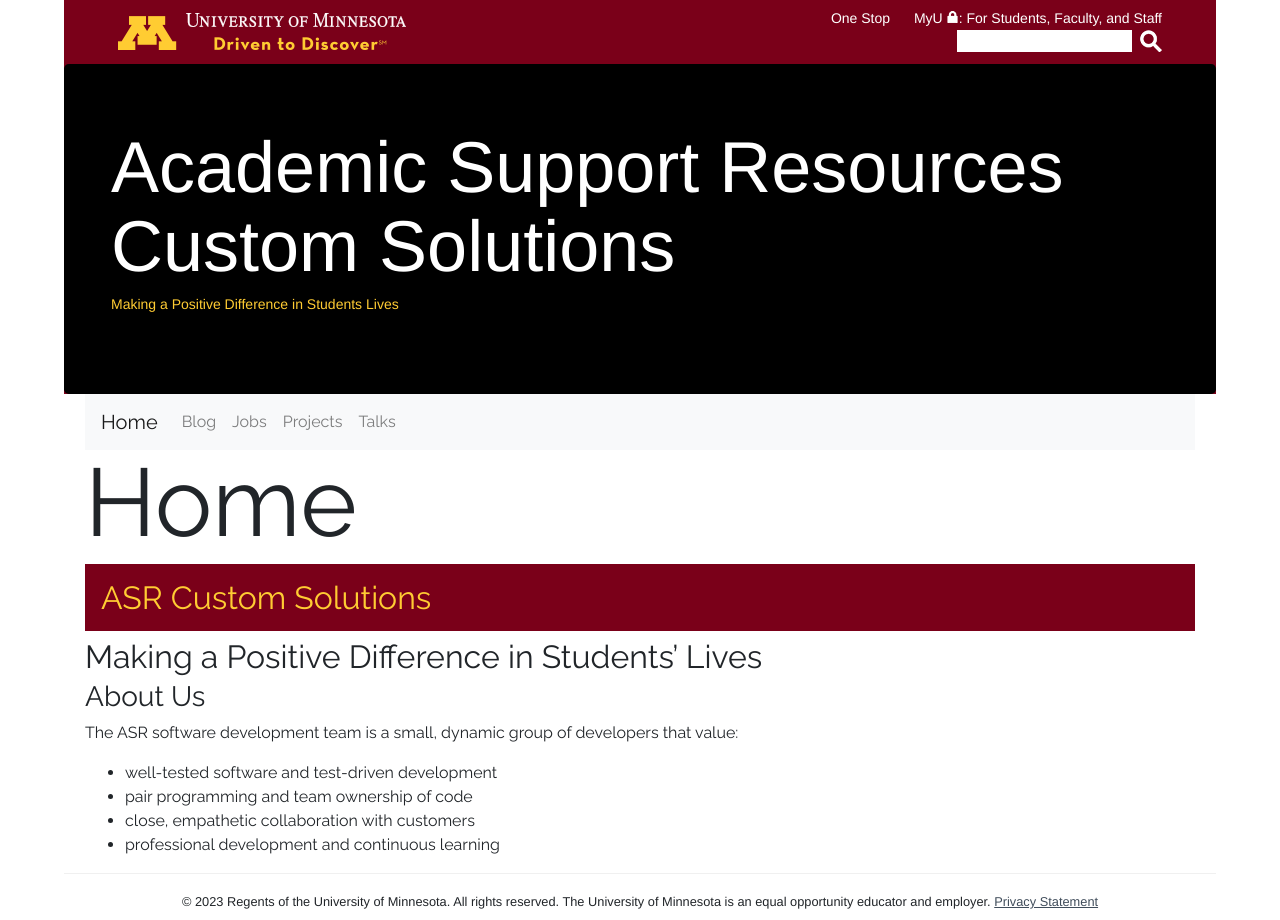
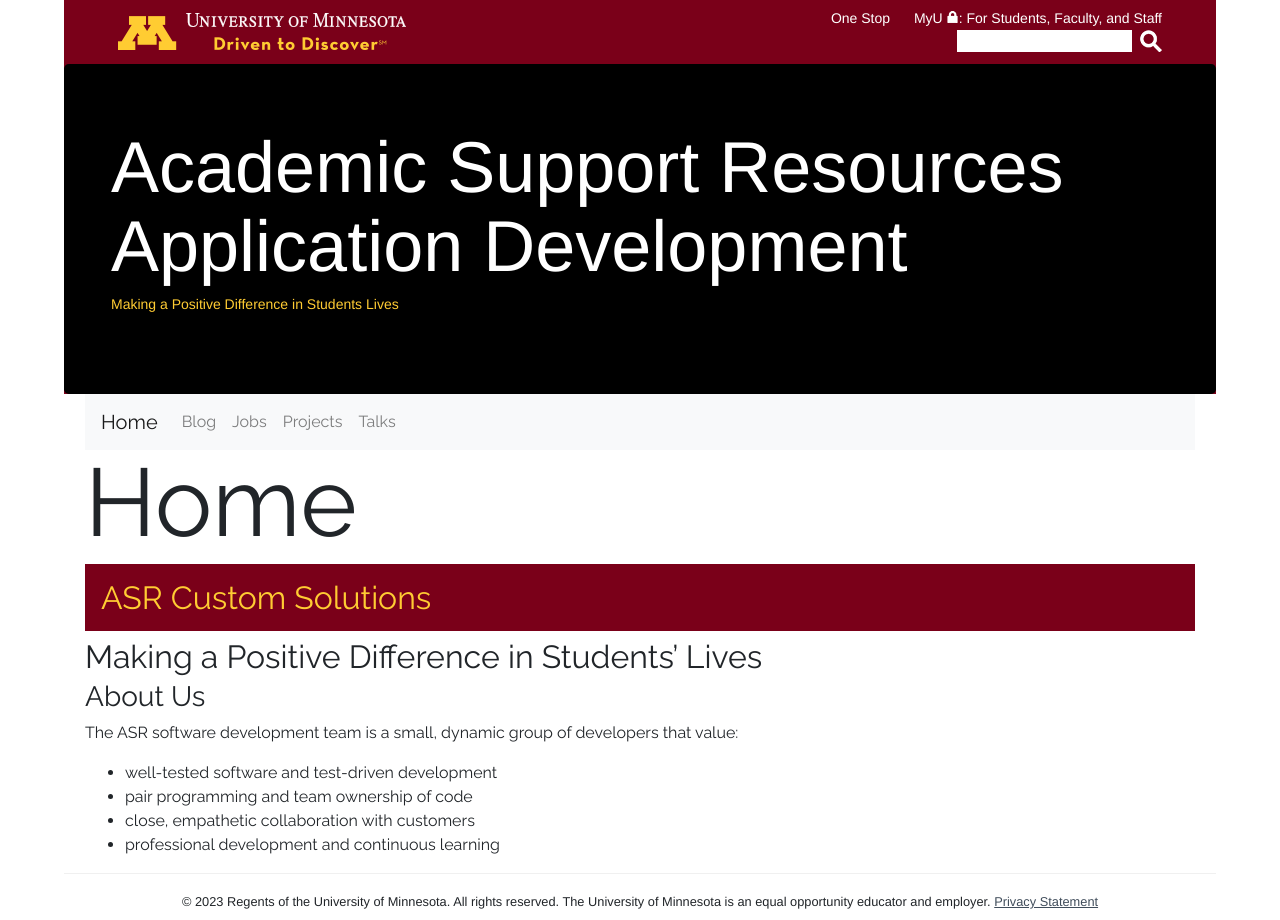
Before and after one commit to umn-asr/umn-asr.github.io, a Jekyll site: the page built from index.markdown, in a window 1280 px wide. Built offline with Jekyll 4.4.1, drawn with Linux system fonts in a browser that asks for light colours; nearby versions of some CDN libraries.

Commit message:
Update team name

```diff
--- a/_includes/header.html
+++ b/_includes/header.html
@@ -21,7 +21,7 @@
 			</form>
 			<div class="jumbotron">
 				<div class="container">
-					<h1 class="display-3 text-white">Academic Support Resources Custom Solutions</h1>
+					<h1 class="display-3 text-white">Academic Support Resources Application Development</h1>
 					<p class='text-warning'>Making a Positive Difference in Students Lives</p>
 				</div>
 			</div>
```
